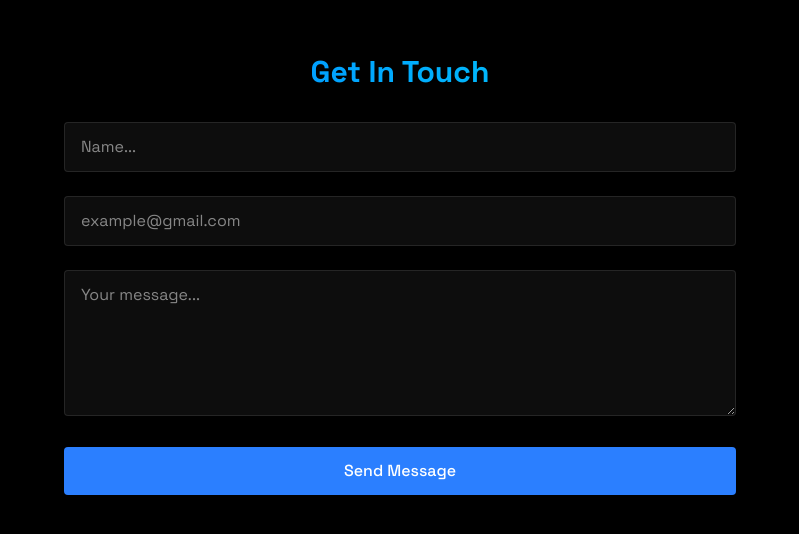
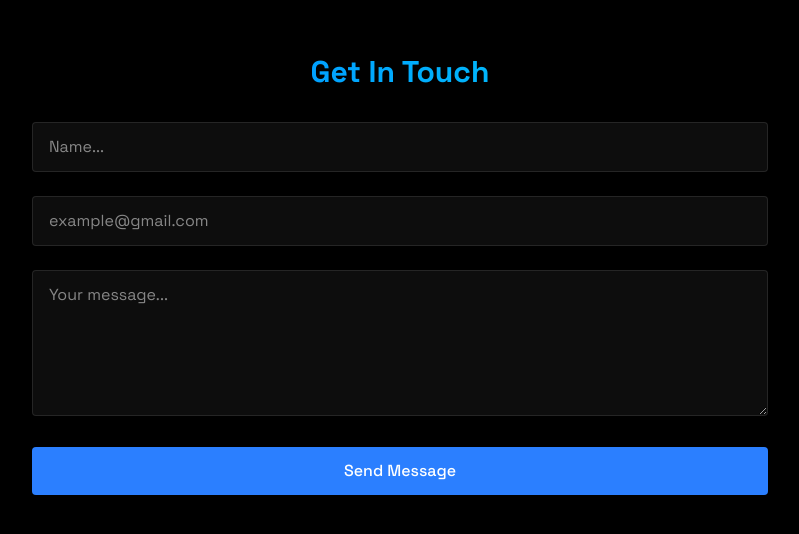
Before and after one commit to farazalam27/fqa-portfolio, a React (Vite) app: page / in a window 1280 px wide. Shown: the part 2666-3200 px from the top of the page, without its empty margins (240-1039 px from the left). Built offline with nearby package versions, Linux system fonts and the light colour scheme.

Commit message:
dropped the padding from 16 to 8 for contact form

```diff
--- a/src/components/sections/Contact.jsx
+++ b/src/components/sections/Contact.jsx
@@ -24,7 +24,7 @@ export const Contact = () => {
     return (
         <section id="contact" className="min-h-screen flex items-center justify-center py-20">
             <RevealOnScroll>
-                <div className="px-16 w-full sm:w-200">
+                <div className="px-8 w-full sm:w-200">
                     <h2 className="text-3xl font-bold mb-8 bg-gradient-to-r from-blue-500 to-cyan-400 bg-clip-text text-transparent text-center">
                         Get In Touch
                     </h2>
```
